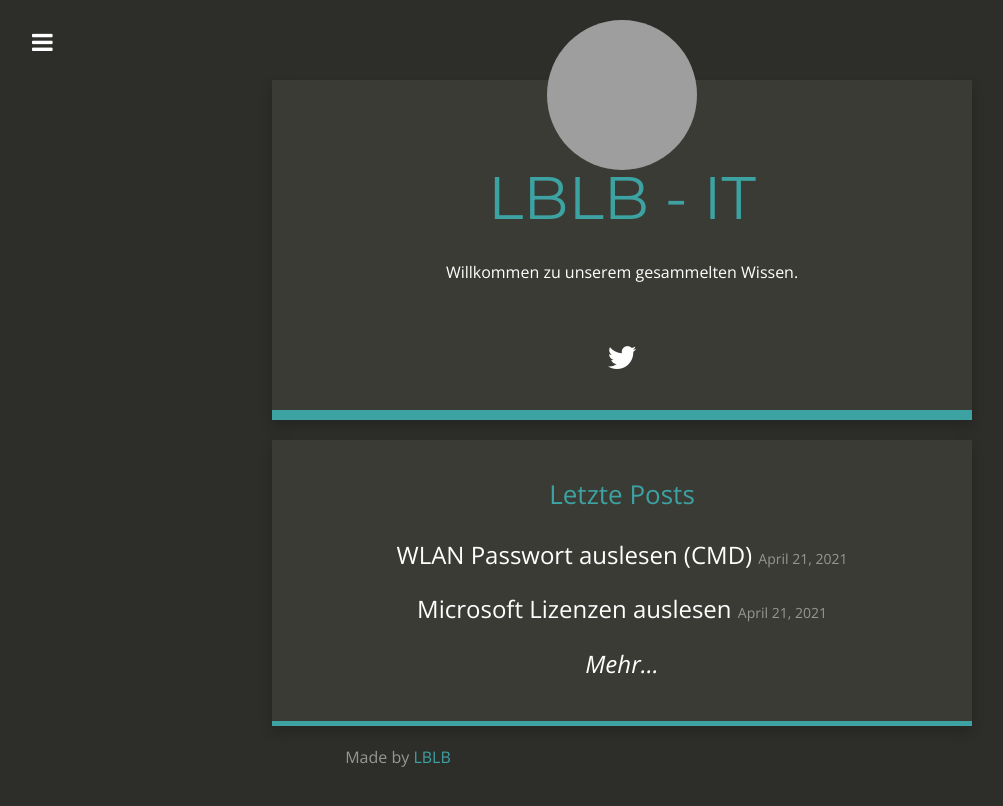
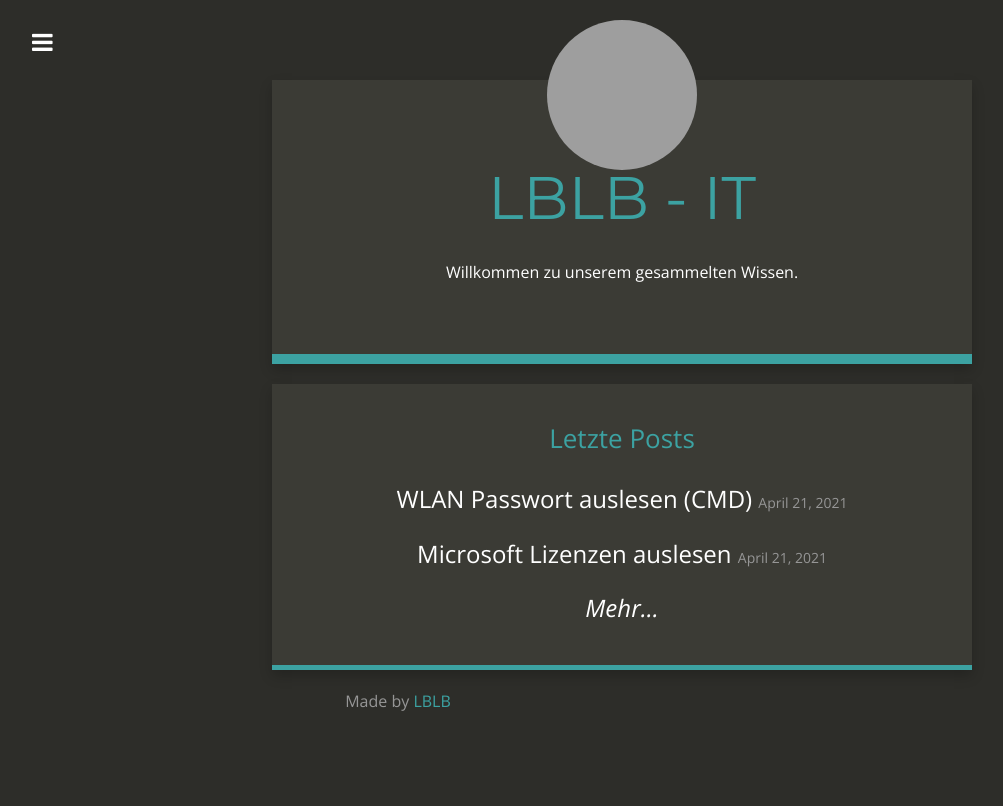
Before and after one commit to eski1337/lblb-it-ffd00, a Jekyll site: the page built from index.html, in a window 1280 px wide. Shown: the top 806 px of the page, without its empty margins (18-1021 px from the left). Built offline with Jekyll 4.4.1, drawn with Linux system fonts in a browser that asks for light colours; nearby versions of some CDN libraries; grey boxes are pictures that could not be loaded.

Commit message:
social_links.html: changed

```diff
--- a/_includes/social_links.html
+++ b/_includes/social_links.html
@@ -1,11 +1,3 @@
 <p class="links">
-  {% if site.twitter_username %}<a href="https://www.twitter.com/{{ site.twitter_username }}" target="_new"><i class="fa fa-twitter"></i></a>{% endif %}
-  {% if site.linkedin_link %}<a href="{{ site.linkedin_link }}" target="_new"><i class="fa fa-linkedin"></i></a>{% endif %}
-  {% if site.xing_link %}<a href="{{ site.xing_link }}" target="_new"><i class="fa fa-xing"></i></a>{% endif %}
-  {% if site.google_plus_link %}<a href="{{ site.google_plus_link }}" target="_new"><i class="fa fa-google-plus"></i></a>{% endif %}
-  {% if site.facebook_link %}<a href="{{ site.facebook_link }}" target="_new"><i class="fa fa-facebook"></i></a>{% endif %}
-  {% if site.github_username %}<a href="https://github.com/{{ site.github_username }}" target="_new"><i class="fa fa-github-alt"></i></a>{% endif %}
-  {% if site.stackoverflow_link %}<a href="{{ site.stackoverflow_link }}" target="_new"><i class="fa fa-stack-overflow"></i></a>{% endif %}
-  {% if site.instagram_username %}<a href="https://www.instagram.com/{{ site.instagram_username }}" target="_new"><i class="fa fa-instagram"></i></a>{% endif %}
-  {% if site.reddit_username %}<a href="https://www.reddit.com/u/{{ site.reddit_username }}" target="_new"><i class="fa fa-reddit-alien"></i></a>{% endif %}
+
   </p>
```
